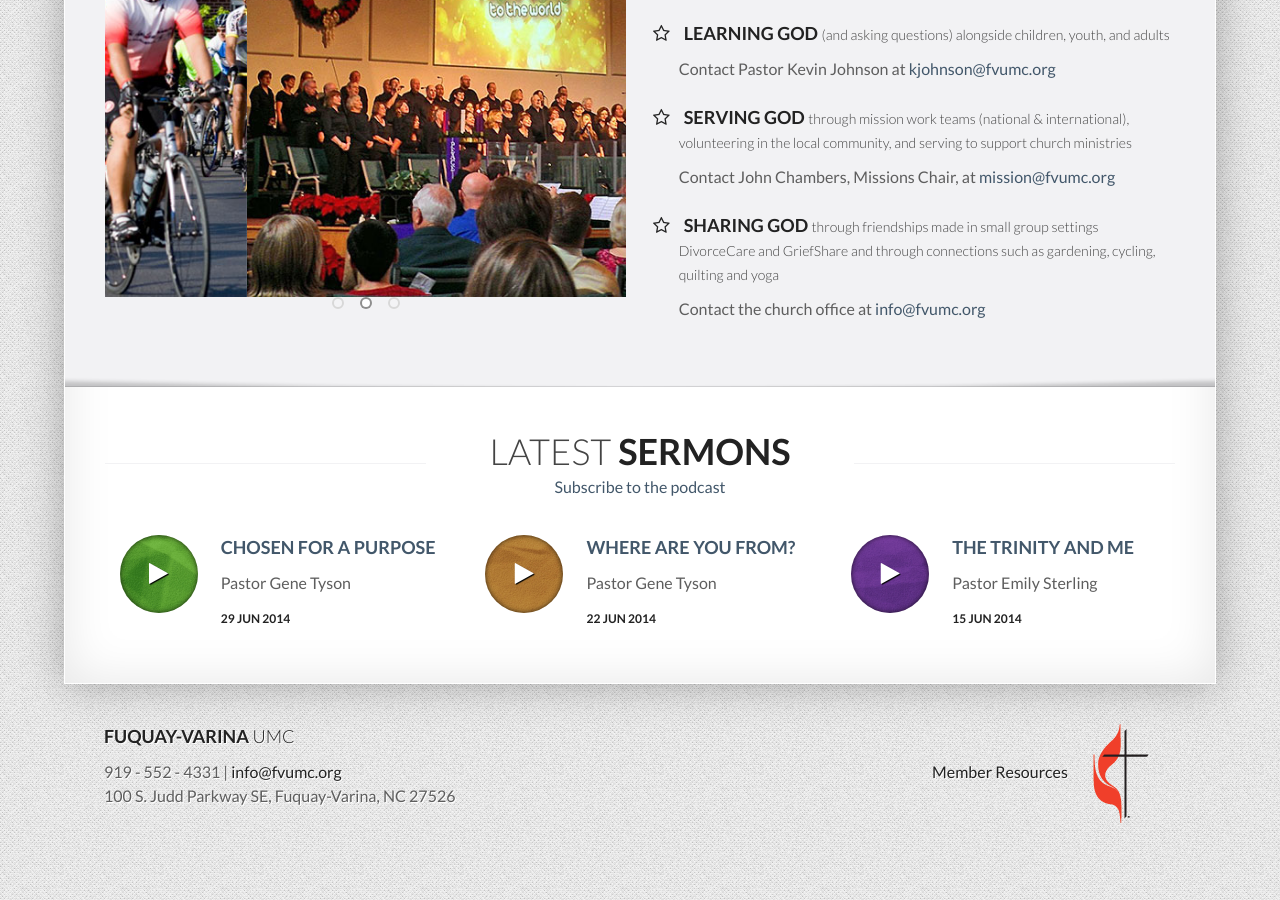
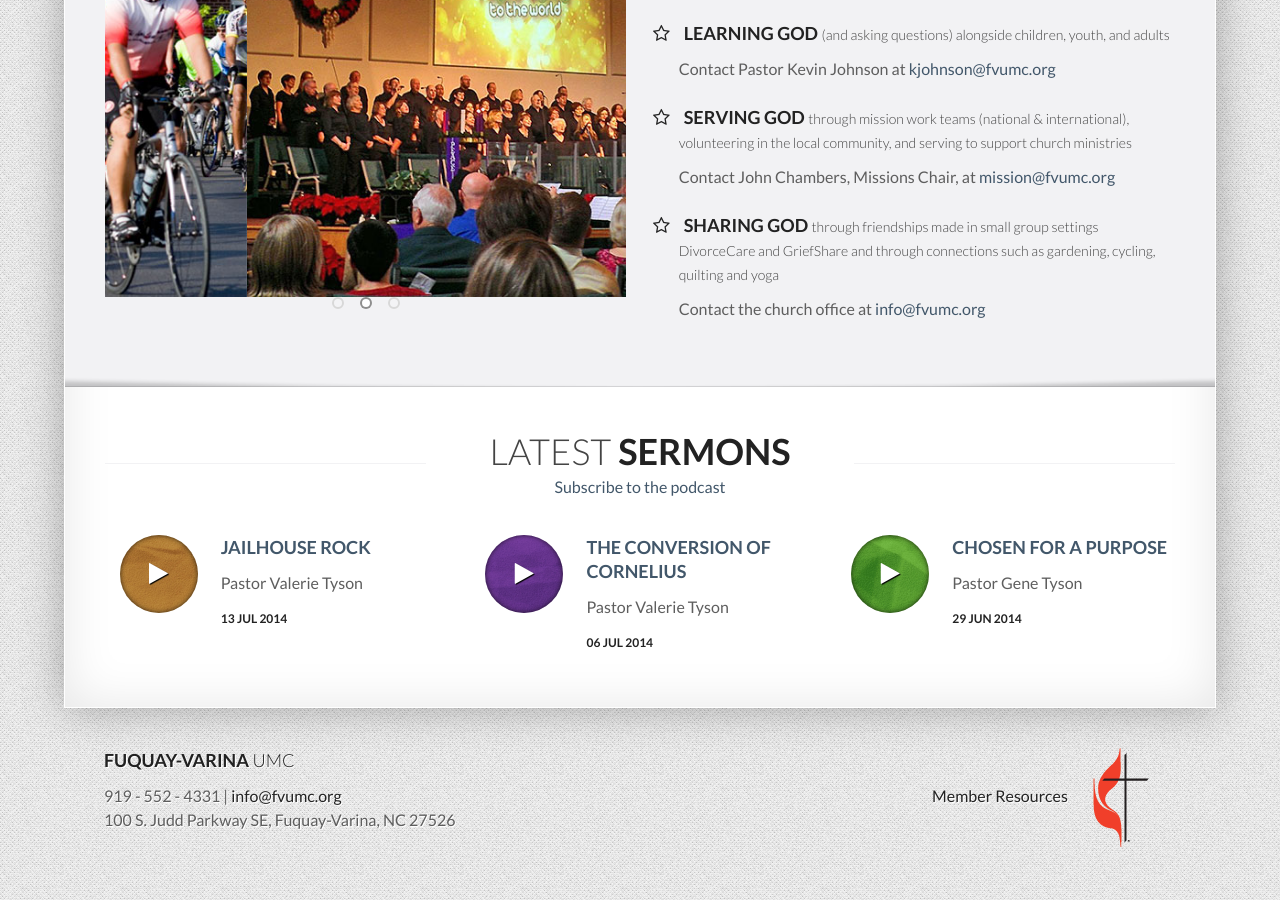
Before and after one commit to fvumc/fvumc.github.io, a Jekyll site: the page built from index.html, in a window 1280 px wide and 900 px high, scrolled down 2898 px. Built offline with Jekyll 4.4.1, drawn with Linux system fonts in a browser that asks for light colours; Markdown is read by kramdown in place of the engine named in the settings.

Commit message:
Update index.html

```diff
--- a/index.html
+++ b/index.html
@@ -242,6 +242,58 @@ title: Fuquay-Varina United Methodist Church
               <div class="row-fluid">
                 <div class="span4">
                   <div class="round-box box-small">
+                    <a class="box-inner" href="http://audio.fvumc.org/07-13-2014_Jailhouse_Rock.mp3">
+                      <img alt="some image" class="img-circle" src="images/Color-Block-Orange.jpg">
+                      <i class='icon-play'></i>
+                    </a>
+                  </div>
+                </div>
+                <div class="span8">
+                  <h3>
+                    <a href="http://audio.fvumc.org/07-13-2014_Jailhouse_Rock.mp3">
+                      Jailhouse Rock
+                    </a>
+                  </h3>
+                  <p>
+                    Pastor Valerie Tyson
+                  </p>
+                    <h5>
+                    13 Jul 2014
+                  </h5>
+                </div>
+              </div>
+            </li>
+
+            <li class="span4">
+              <div class="row-fluid">
+                <div class="span4">
+                  <div class="round-box box-small">
+                    <a class="box-inner" href="http://audio.fvumc.org/07-06-2014_The_Conversion_of_Cornelius.mp3">
+                      <img alt="some image" class="img-circle" src="images/Color-Block-Purple.jpg">
+                      <i class='icon-play'></i>
+                    </a>
+                  </div>
+                </div>
+                <div class="span8">
+                  <h3>
+                    <a href="http://audio.fvumc.org/07-06-2014_The_Conversion_of_Cornelius.mp3">
+                      The Conversion of Cornelius
+                    </a>
+                  </h3>
+                  <p>
+                    Pastor Valerie Tyson
+                  </p>
+                    <h5>
+                    06 Jul 2014
+                  </h5>
+                </div>
+              </div>
+            </li>
+
+            <li class="span4">
+              <div class="row-fluid">
+                <div class="span4">
+                  <div class="round-box box-small">
                     <a class="box-inner" href="http://audio.fvumc.org/06-29-2014_Chosen_For_A_Purpose.mp3">
                       <img alt="some image" class="img-circle" src="images/Color-Block-Lime.jpg">
                       <i class='icon-play'></i>
@@ -264,59 +316,6 @@ title: Fuquay-Varina United Methodist Church
               </div>
             </li>
 
-            <li class="span4">
-              <div class="row-fluid">
-                <div class="span4">
-                  <div class="round-box box-small">
-                    <a class="box-inner" href="http://audio.fvumc.org/06-22-2014_Where_Are_You_From.mp3">
-                      <img alt="some image" class="img-circle" src="images/Color-Block-Orange.jpg">
-                      <i class='icon-play'></i>
-                    </a>
-                  </div>
-                </div>
-                <div class="span8">
-                  <h3>
-                    <a href="http://audio.fvumc.org/06-22-2014_Where_Are_You_From.mp3">
-                      Where Are You From?
-                    </a>
-                  </h3>
-                  <p>
-                    Pastor Gene Tyson
-                  </p>
-                    <h5>
-                    22 Jun 2014
-                  </h5>
-                </div>
-              </div>
-            </li>
-
-            <li class="span4">
-              <div class="row-fluid">
-                <div class="span4">
-                  <div class="round-box box-small">
-                    <a class="box-inner" href="http://audio.fvumc.org/06-15-2014_The_Trinity_and_Me.mp3">
-                      <img alt="some image" class="img-circle" src="images/Color-Block-Purple.jpg">
-                      <i class='icon-play'></i>
-                    </a>
-                  </div>
-                </div>
-                <div class="span8">
-                  <h3>
-                    <a href="http://audio.fvumc.org/06-15-2014_The_Trinity_and_Me.mp3">
-                      The Trinity and Me
-                    </a>
-                  </h3>
-                  <p>
-                    Pastor Emily Sterling
-                  </p>
-                    <h5>
-                    15 Jun 2014
-                  </h5>
-                </div>
-              </div>
-            </li>
-
-
           </ul>
         </div>
       </section>
```
